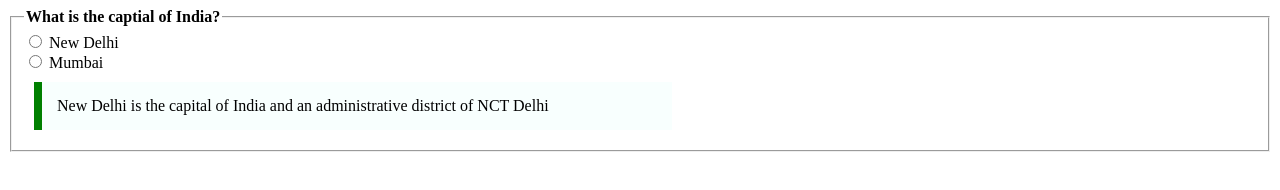
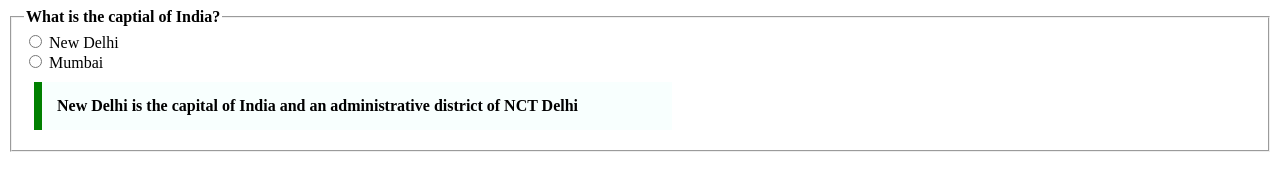
Before and after one commit to acciojob/trivia-sindhu-manga, a website: page main.html in a window 1280 px wide. Drawn offline with Linux system fonts and the light colour scheme.

Commit message:
created a submission

```diff
--- a/styles.css
+++ b/styles.css
@@ -9,5 +9,5 @@ blockquote{
 	Padding: 15px;
 	border-left: 8px solid green;
 	Background-color : #f8fffe;
-	Font-weight:lighten;
+	Font-weight:bold;
 }
```
